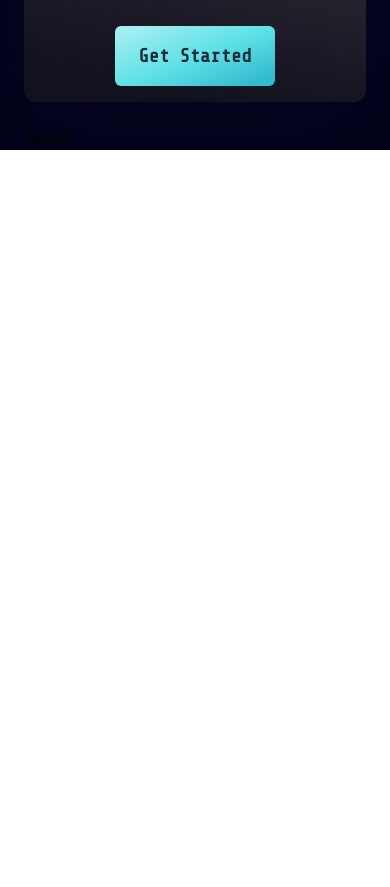
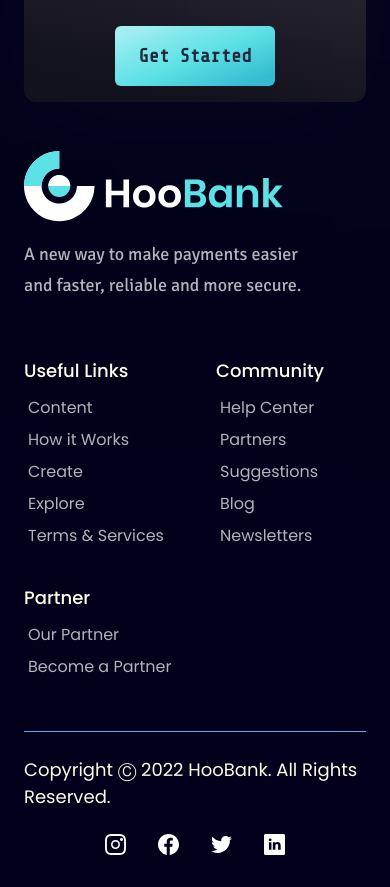
Before and after one commit to sidx04/Bank-App, a React (Vite) app: page / in a window 390 px wide. Shown: the part 6360-7247 px from the top of the page. Before the commit the page ends 6510 px from the top, so only its background shows below. Built offline with nearby package versions, Linux system fonts and the light colour scheme; a web font is replaced by a local one.

Commit message:
Footer build complete

```diff
--- a/src/components/Footer.jsx
+++ b/src/components/Footer.jsx
@@ -1,8 +1,56 @@
 import React from 'react'
-
+import styles from '../styles'
+import { logo } from '../assets'
+import { footerLinks, socialMedia } from '../constants'
 const Footer = () => {
   return (
-    <div>Footer</div>
+    <section className={`${styles.flexCenter} ${styles.paddingY} flex-col `}>
+      <div className={`${styles.flexStart} md:flex-row flex-col mb-8 w-full`}>
+        <div className="flex-[1] flex flex-col justify-start mr-10 ">
+          <img src={logo} alt="hoobank" className="w-[260px]  h-[73px] object-contain"></img>
+          <p className={`${styles.paragraph} font-signika mt-4 max-w-[310px]`}>A new way to make payments easier and faster, reliable and more secure.</p>
+        </div>
+
+        <div className='flex-[1.5] w-full flex flex-row justify-between flex-wrap  md:mt-0 mt-10'>
+        {footerLinks.map((footerlink)=>{
+          return(
+            <div key={footerlink.title} className={`flex flex-col ss:my-0 my-4 min-w-[150px]`}>
+              <h4 className="font-poppins font-medium text-[18px] leading-[27px] text-yellow-50">
+                {footerlink.title}
+              </h4>
+              <ul className='list-none mt-2'>
+                {footerlink.links.map((link,index)=>{
+                  return(
+                    <li key={link.name}
+                    className={`font-poppins font-normal text-[16px]
+                      leading-lg text-dimWhite hover:text-secondary cursor-pointer p-1 ${index!==footerlink.links.length-1? 'mb:4':'mb-0' } `}>
+                      {link.name}
+                    </li>
+                  )
+                })}
+              </ul>
+            </div>
+          )
+        })}
+        </div>
+      </div>
+
+
+
+      <div className='w-full flex justify-between items-center md:flex-row flex-col pt-6 pb-2 border-t-[1px]
+                border-t-blue-400 '>
+        <p className='font-poppins font-normal text-[18px] leading-[27px] text-yellow-50'>
+          Copyright Ⓒ 2022 HooBank. All Rights Reserved.</p>
+        <div className='flex flex-row md:mt-0 mt-6'>
+          {socialMedia.map((social,index)=>{
+            return(
+              <img key={social.id} src={social.icon} alt={social.id} className={`w-[21px] h-[21px]
+                    object-contain cursor-pointer ${index===socialMedia.length-1? 'mr:0':'mr-8'}`}/>
+            )
+          })}
+        </div>
+      </div>
+    </section>
   )
 }
 
```
